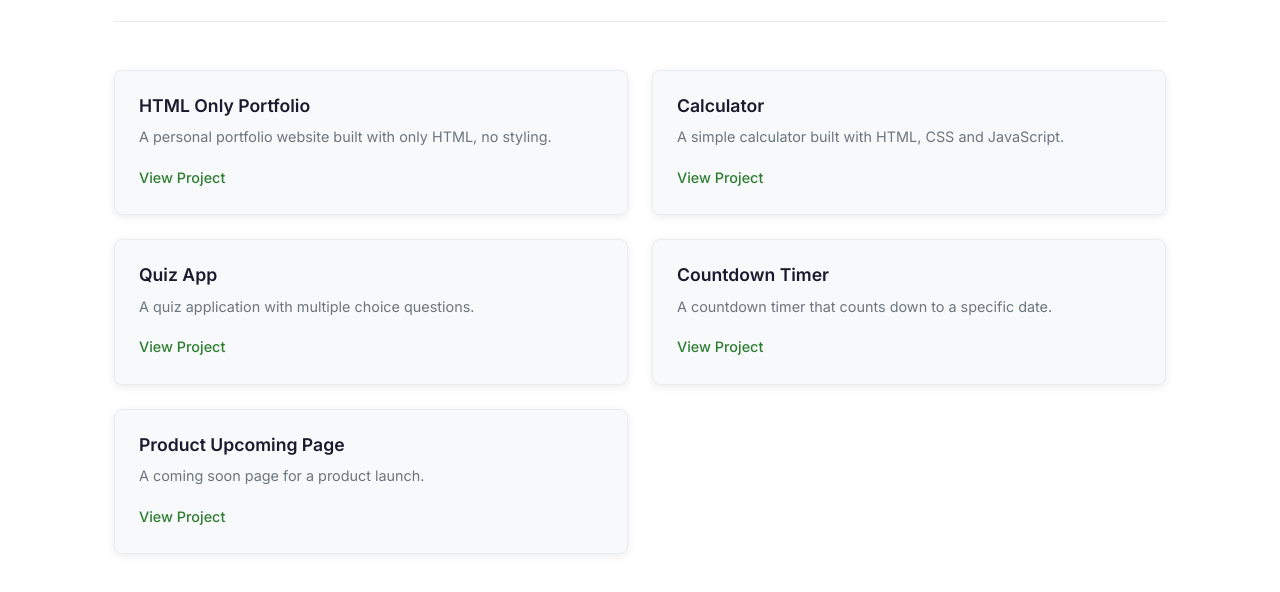
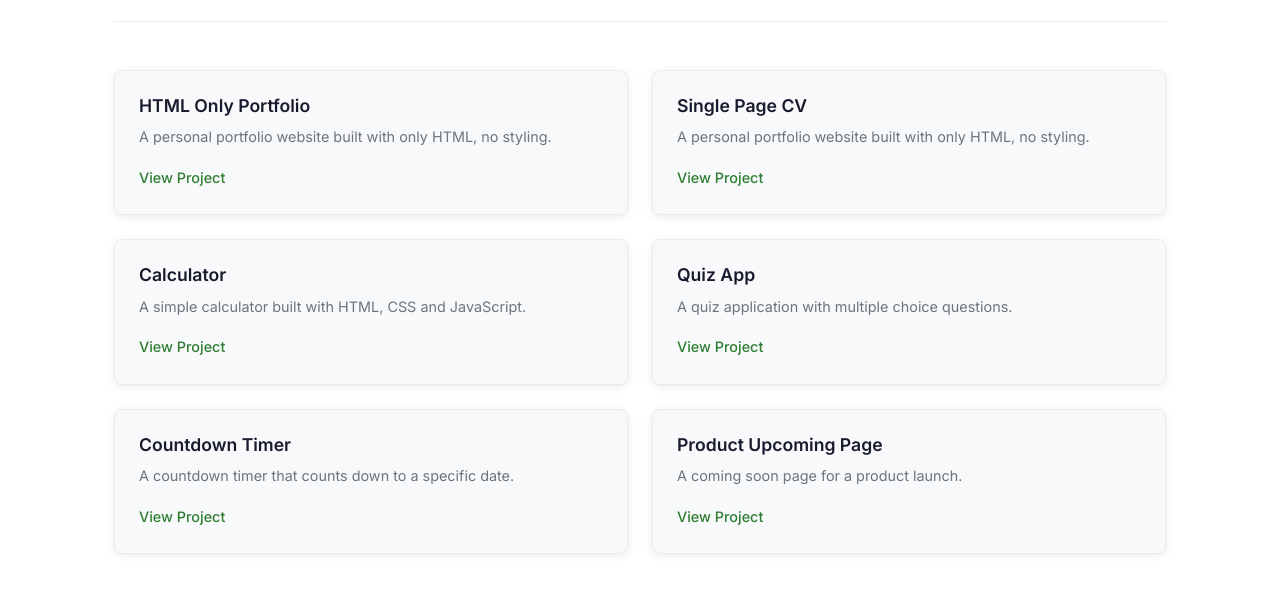
Before and after one commit to John0487/personal-portfolio, a plain HTML site: page projects.html in a window 1280 px wide. Shown: the part 200-792 px from the top of the page. Drawn offline with Linux system fonts and the light colour scheme.

Commit message:
fix: update project links and article placeholders

```diff
--- a/projects.html
+++ b/projects.html
@@ -48,31 +48,37 @@
                 <article class="card">
                     <h2>HTML Only Portfolio</h2>
                     <p>A personal portfolio website built with only HTML, no styling.</p>
-                    <a href="#">View Project</a>
+                    <a href="https://github.com/John0487/html-portfolio" target="_blank">View Project</a>
+                </article>
+
+                <article class="card">
+                    <h2>Single Page CV</h2>
+                    <p>A personal portfolio website built with only HTML, no styling.</p>
+                    <a href="https://github.com/John0487/cv-project" target="_blank">View Project</a>
                 </article>
 
                 <article class="card">
                     <h2>Calculator</h2>
                     <p>A simple calculator built with HTML, CSS and JavaScript.</p>
-                    <a href="#">View Project</a>
+                    <a href="https://github.com/John0487" target="_blank">View Project</a>
                 </article>
 
                 <article class="card">
                     <h2>Quiz App</h2>
                     <p>A quiz application with multiple choice questions.</p>
-                    <a href="#">View Project</a>
+                    <a href="https://github.com/John0487" target="_blank">View Project</a>
                 </article>
 
                 <article class="card">
                     <h2>Countdown Timer</h2>
                     <p>A countdown timer that counts down to a specific date.</p>
-                    <a href="#">View Project</a>
+                    <a href="https://github.com/John0487" target="_blank">View Project</a>
                 </article>
 
                 <article class="card">
                     <h2>Product Upcoming Page</h2>
                     <p>A coming soon page for a product launch.</p>
-                    <a href="#">View Project</a>
+                    <a href="https://github.com/John0487" target="_blank">View Project</a>
                 </article>
             </div>
         </main>
--- a/styles.css
+++ b/styles.css
@@ -458,3 +458,9 @@ button[type="submit"]:hover {
     }
 
 }
+
+.card span {
+    font-size: 0.85rem;
+    color: var(--color-text-secondary);
+    font-style: italic;
+}
```
Also changed, not shown: articles.html (+3 -3 lines), index.html (+1 -0 lines).
